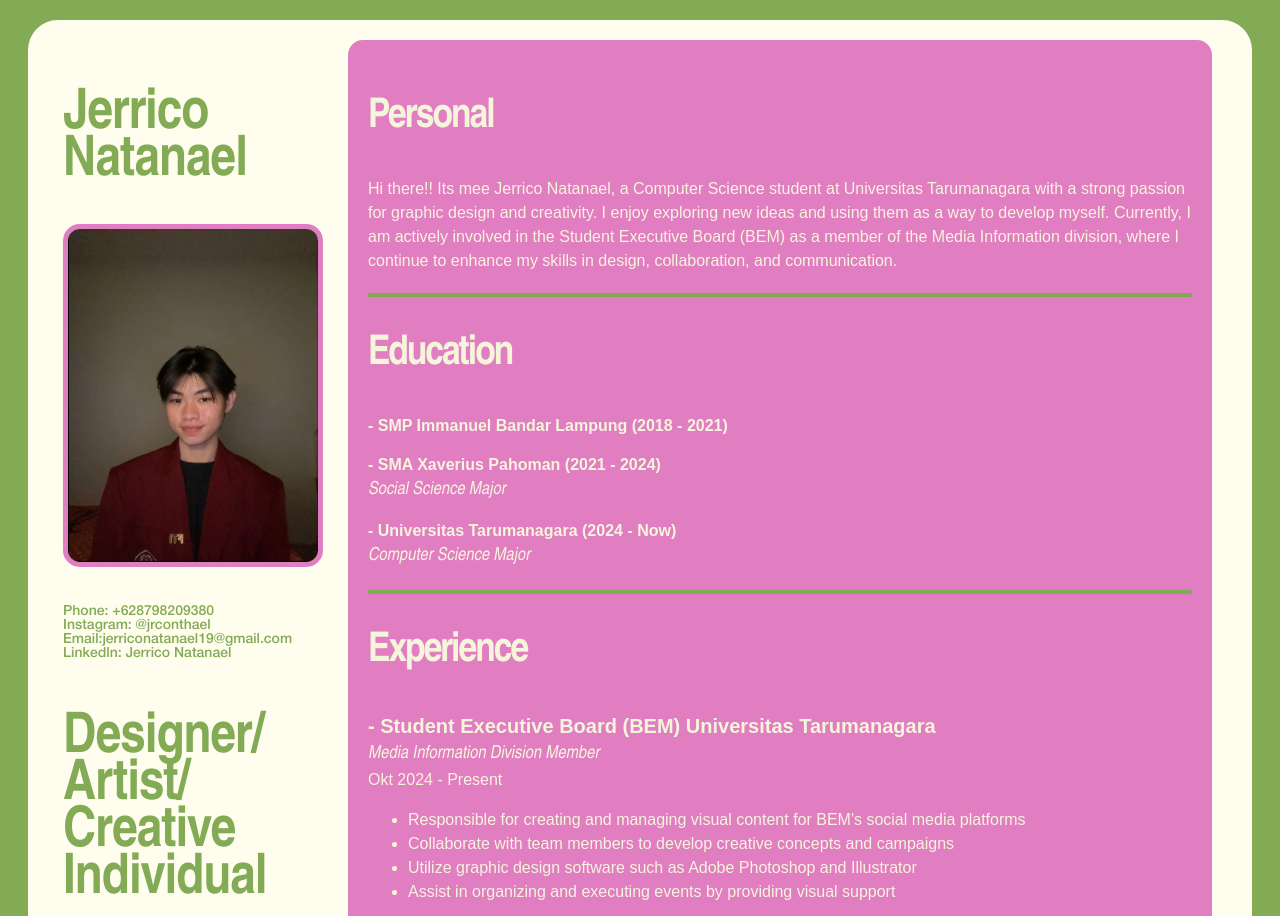
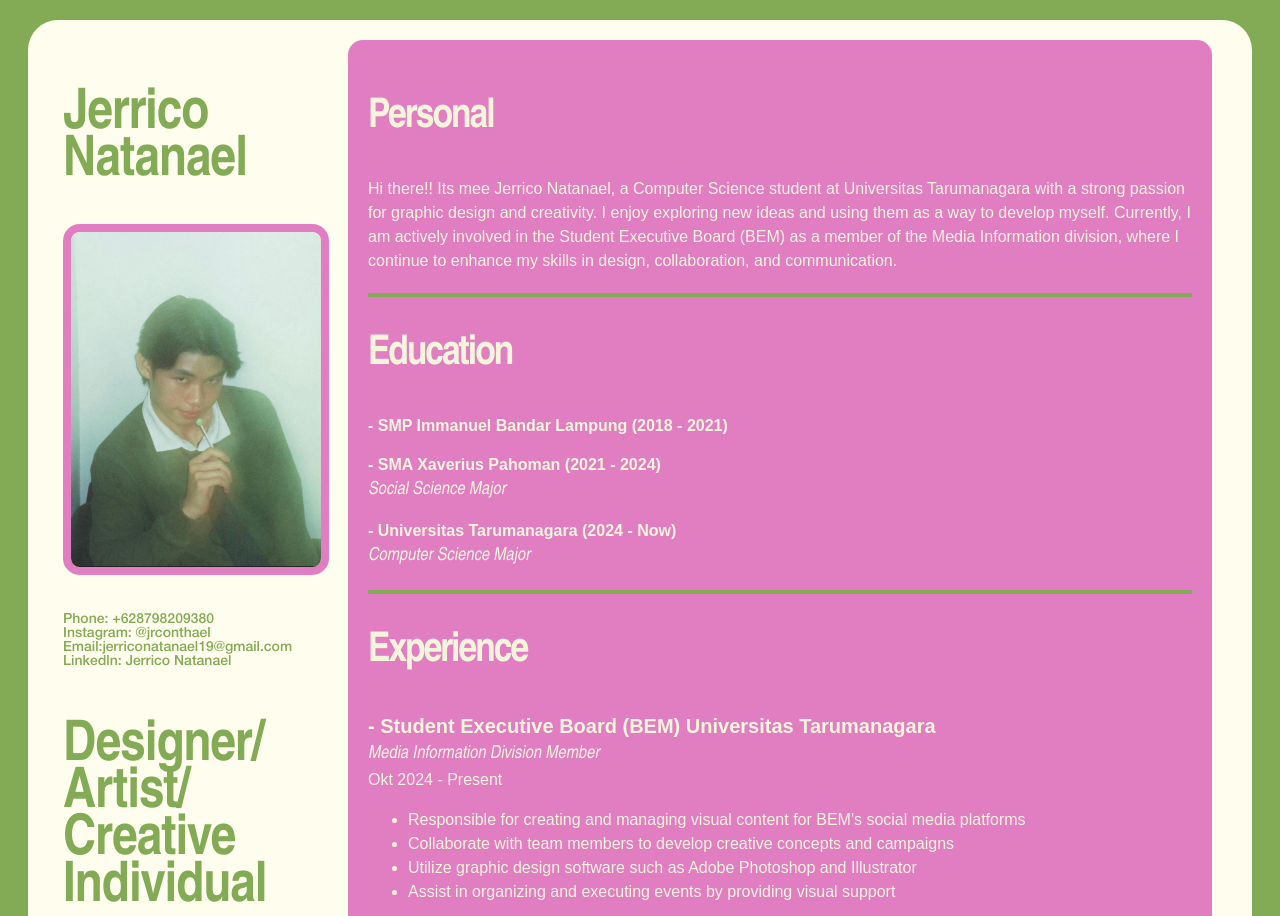
Before and after one commit to jerricoo/FrontEndProject, a plain HTML site: page index.html in a window 1280 px wide. Shown: the top 916 px of the page. Drawn offline with Linux system fonts and the light colour scheme; files whose address does not match are found by name.

Commit message:
Changes photo

```diff
--- a/index.html
+++ b/index.html
@@ -13,7 +13,7 @@
     <div class="boxprofile">
       <h1 class="title">Jerrico <br> Natanael </h1>
       <div>
-        <img src="Photo/foto.jpg"
+        <img src="Photo/profile.jpg"
              alt="Profile Picture"
              class="profile-pic">
       </div>
--- a/style.css
+++ b/style.css
@@ -76,7 +76,7 @@ hr {
     height: auto;
     object-fit: cover;
     border-radius: 16.68px;
-    border: 5px solid #e17dc1;
+    border: 8px solid #e17dc1;
     margin-bottom: 20px;
 }
 
```
Also changed, not shown: Photo/Foto.jpg (deleted), Photo/profile.jpg (added).
